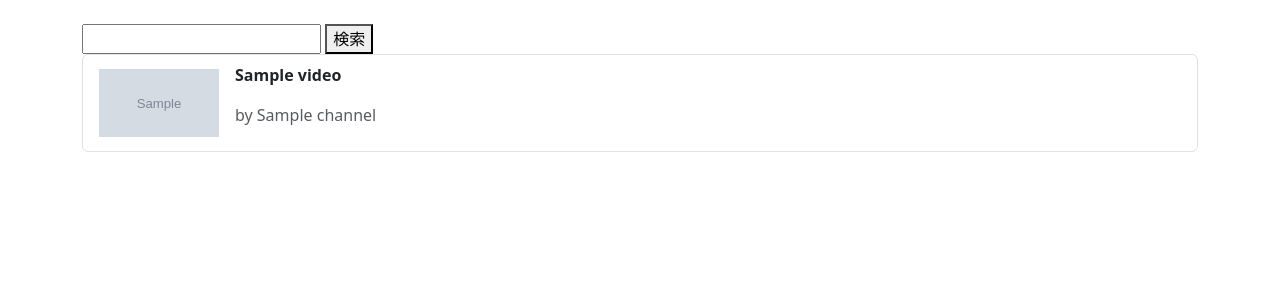
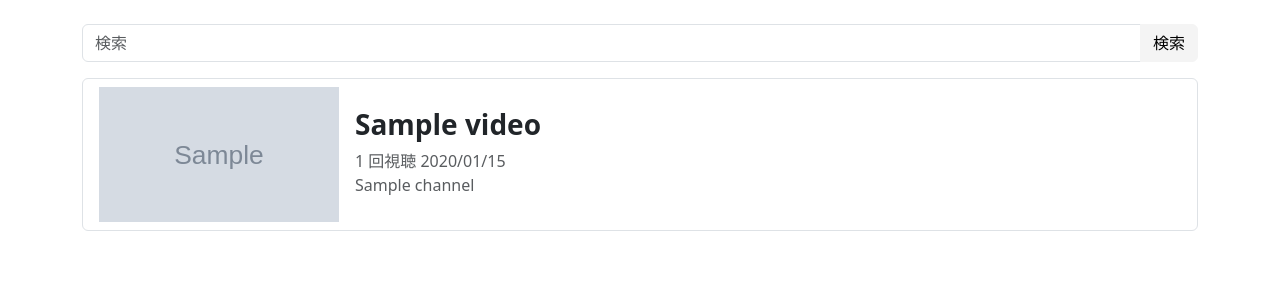
Before and after one commit to itsukikawamu/django_practice, a Django app: page /youtube/ in a window 1280 px wide. Shown: the part 55-355 px from the top of the page. Run offline with Django 5.2, Linux system fonts and the light colour scheme; tables that the repository leaves empty hold one stand-in row (values such as "Sample post"); grey boxes marked "Sample" are stand-in pictures.

Commit message:
add widget on form

```diff
--- a/youtube/forms.py
+++ b/youtube/forms.py
@@ -1,4 +1,11 @@
 from django import forms
 
 class SearchForm(forms.Form):
-    keywords = forms.CharField(max_length=100, required=False)
+    keywords = forms.CharField(
+        max_length=100,
+        required=False,
+                widget=forms.TextInput(attrs={
+            'placeholder': '検索',
+            'class': 'form-control'
+            })
+        )
--- a/youtube/templates/youtube/home.html
+++ b/youtube/templates/youtube/home.html
@@ -3,21 +3,24 @@
 {% block content %}
     <section class="mt-3">
         <form>
-            {{ form.keywords }}
-            <button type="submit">検索</button>
+            <div class="input-group mb-3">
+                {{ form.keywords }}
+                <button type="submit" class="btn btn-light">検索</button>
+            </div>
         </form>
+
         {% if video_list %}
         <ul class="list-group list-group">
         {% for video in video_list %}
         <li class="list-group-item">
             <a href="{% url 'youtube:video' video.channel.slug video.slug %}" class="text-dark text-decoration-none">
                 <div class="d-flex align-items-center">
-                    <img src="{{ video.get_thumbnail_url }}" alt="{{ video.title }}" class="me-3" style="width: 120px; height: 67.5px; object-fit: cover;">
+                    <img src="{{ video.get_thumbnail_url }}" alt="{{ video.title }}" class="me-3" style="width: 240px; height: 135px; object-fit: cover;">
                     <div class="">
-                        <p class=""><strong>{{ video.title }}</strong></p>
-                        <p class="text-muted">by {{ video.channel.name }}</p>
+                        <h3 class=""><strong>{{ video.title }}</strong></h3>
+                        <p class="text-muted mb-0">{{ video.view_count }} 回視聴 {{ video.uploaded_at|date:"Y/m/d" }}</p>
+                        <p class="text-muted mb-1">{{ video.channel.name }}</p>
                     </div>
-
                 </div>
             </a>
         </li>
```
Also changed, not shown: youtube_db.sqlite3.
